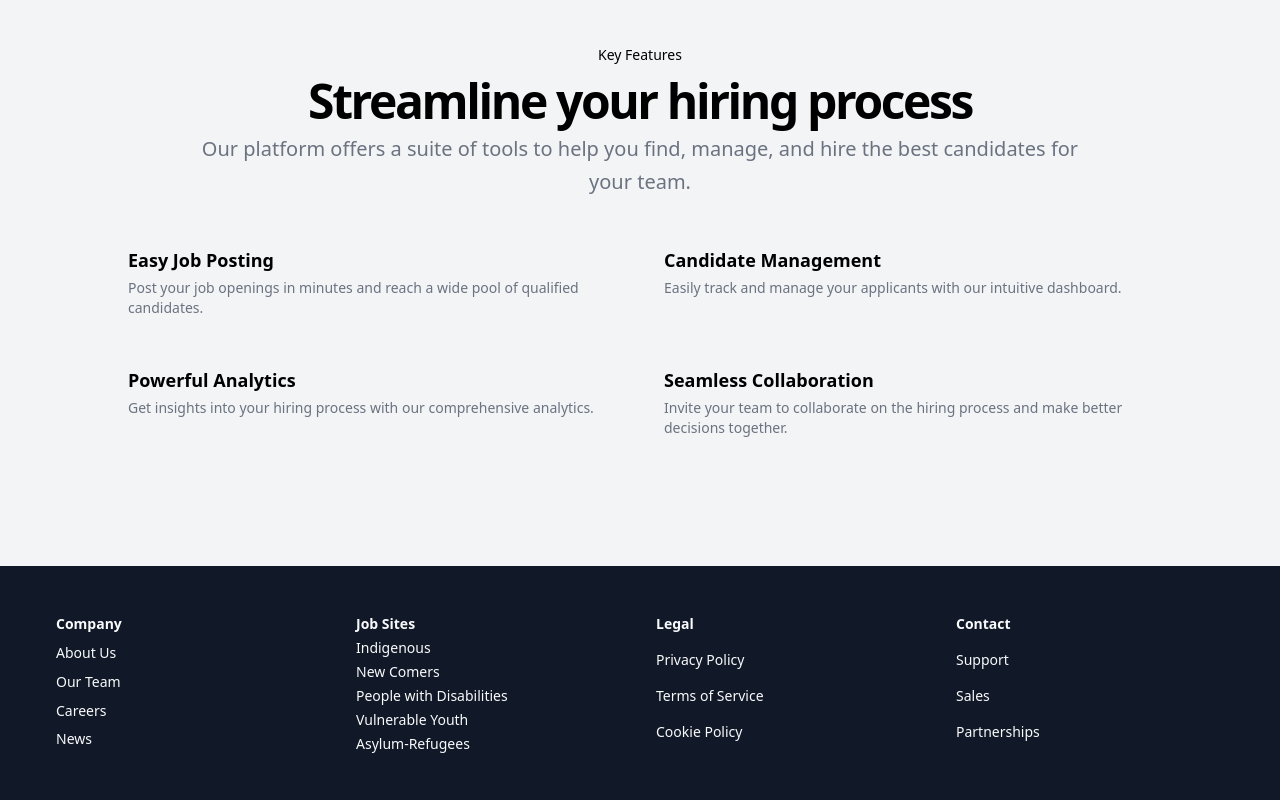
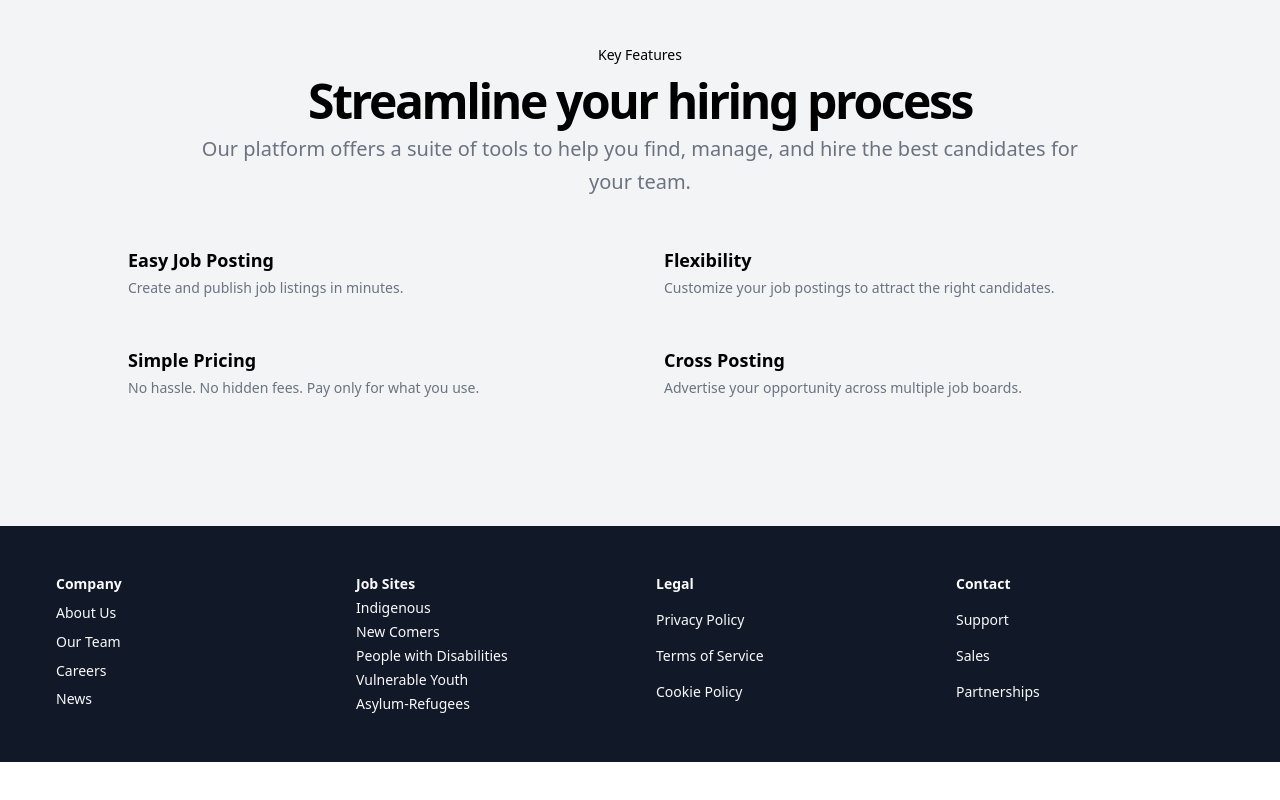
Before and after one commit to Vero-Ventures/job-bank, a Next.js app: page / in a window 1280 px wide. Shown: the part 698-1498 px from the top of the page. After the commit the page ends 1460 px from the top, so only its background shows below. Built offline with nearby package versions, Linux system fonts and the light colour scheme; no server answers.

Commit message:
Update key features

```diff
--- a/src/app/page.js
+++ b/src/app/page.js
@@ -81,29 +81,25 @@ export default function Component() {
               <div className="grid gap-1">
                 <h3 className="text-lg font-bold">Easy Job Posting</h3>
                 <p className="text-sm text-gray-500">
-                  Post your job openings in minutes and reach a wide pool of
-                  qualified candidates.
+                  Create and publish job listings in minutes.
                 </p>
               </div>
               <div className="grid gap-1">
-                <h3 className="text-lg font-bold">Candidate Management</h3>
+                <h3 className="text-lg font-bold">Flexibility</h3>
                 <p className="text-sm text-gray-500">
-                  Easily track and manage your applicants with our intuitive
-                  dashboard.
+                  Customize your job postings to attract the right candidates.
                 </p>
               </div>
               <div className="grid gap-1">
-                <h3 className="text-lg font-bold">Powerful Analytics</h3>
+                <h3 className="text-lg font-bold">Simple Pricing</h3>
                 <p className="text-sm text-gray-500">
-                  Get insights into your hiring process with our comprehensive
-                  analytics.
+                  No hassle. No hidden fees. Pay only for what you use.
                 </p>
               </div>
               <div className="grid gap-1">
-                <h3 className="text-lg font-bold">Seamless Collaboration</h3>
+                <h3 className="text-lg font-bold">Cross Posting</h3>
                 <p className="text-sm text-gray-500">
-                  Invite your team to collaborate on the hiring process and make
-                  better decisions together.
+                  Advertise your opportunity across multiple job boards.
                 </p>
               </div>
             </div>
```
